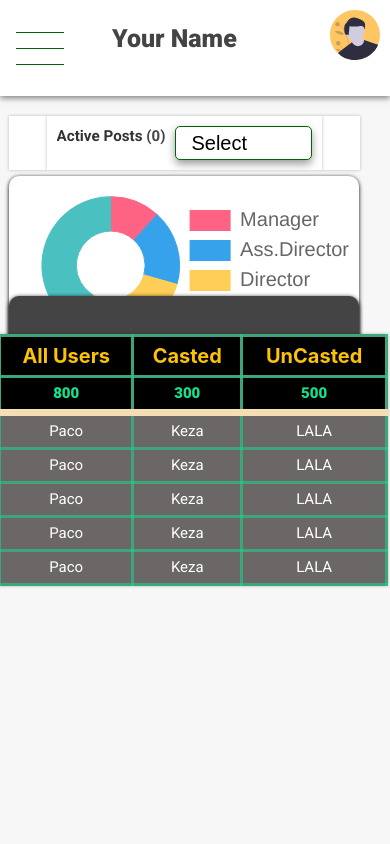
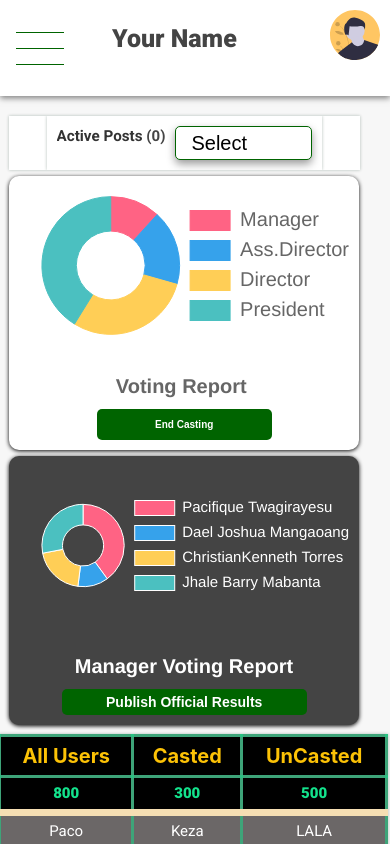
Before and after one commit to paccy-ops/VoteTante, a React (Create React App) app: page /admin in a window 390 px wide. Shown: the top 844 px of the page. Built offline with nearby package versions, Linux system fonts and the light colour scheme.

Commit message:
dashboard

```diff
--- a/src/Admin/Components/ReportParPost.css
+++ b/src/Admin/Components/ReportParPost.css
@@ -41,8 +41,6 @@
   .report-par-post {
     display: flex;
     position: absolute;
-    justify-content: center;
-    justify-content: space-around;
     left: 28%;
     top: 40%;
     margin-left: -100px;
--- a/src/Admin/pages/Admin.css
+++ b/src/Admin/pages/Admin.css
@@ -4,3 +4,9 @@
   min-height: 500px;
   /* height: auto; */
 }
+
+@media (max-width: 768px) {
+  .admin {
+    height: 900px;
+  }
+}
```
